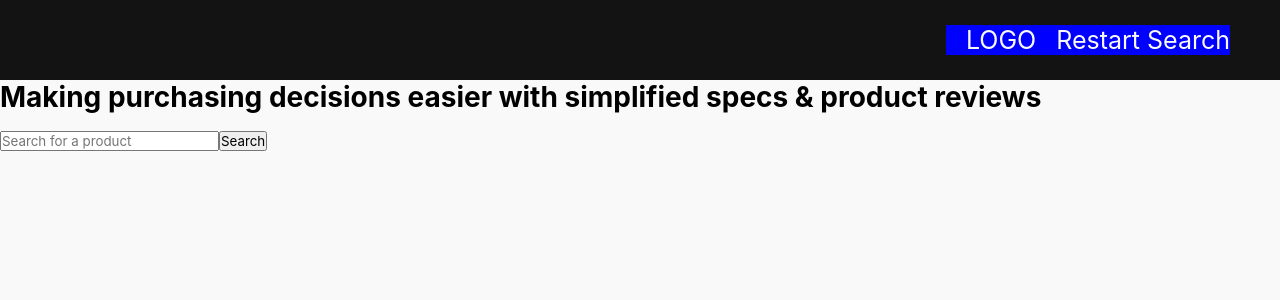
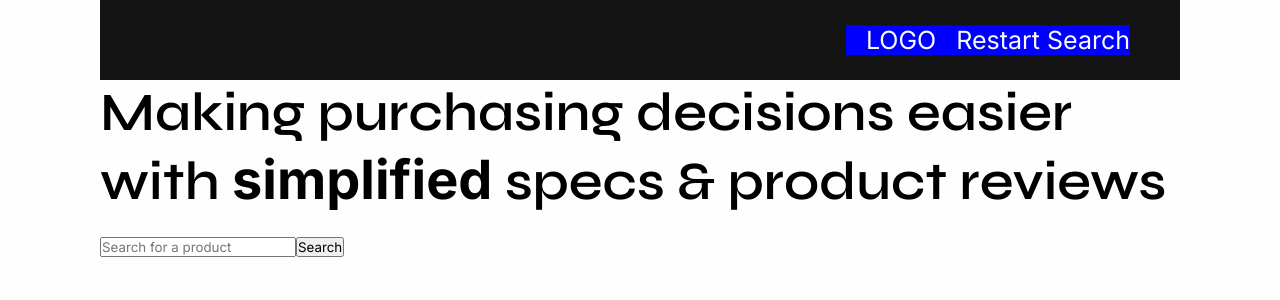
Before and after one commit to tzada8/capstone, a React (Create React App) app in the folder frontend/: page / in a window 1280 px wide. Shown: the top 300 px of the page. Built offline with nearby package versions, Linux system fonts and the light colour scheme.

Commit message:
Pulled all colour and font styles from Figma

```diff
--- a/frontend/public/index.html
+++ b/frontend/public/index.html
@@ -10,6 +10,10 @@
       content="Web site created using create-react-app"
     />
     <link rel="apple-touch-icon" href="%PUBLIC_URL%/logo192.png" />
+    <!-- GOOGLE FONTS -->
+    <link rel="preconnect" href="https://fonts.googleapis.com">
+    <link rel="preconnect" href="https://fonts.gstatic.com" crossorigin>
+    <link href="https://fonts.googleapis.com/css2?family=Inter:wght@100..900&family=Syne:wght@400..800&display=swap" rel="stylesheet">
     <!--
       manifest.json provides metadata used when your web app is installed on a
       user's mobile device or desktop. See https://developers.google.com/web/fundamentals/web-app-manifest/
--- a/frontend/src/App.css
+++ b/frontend/src/App.css
@@ -1,27 +1,40 @@
 /* GLOBAL STYLES */
 :root {
-    --BLACK: #000;
-    --WHITE: #f9f9f9;
+    /* COLOURS */
+    --PURE-BLACK: #000000;
+    --OFF-BLACK: #2D3748;
+    --PURE-WHITE: #F9F9F9;
+    --OFF-WHITE: #FEFEFE;
+    --GREY: #A2A5AB;
+    --LIGHT-GREY: #E7E7E7;
 
-    --FONT: -apple-system, BlinkMacSystemFont, 'Segoe UI', 'Roboto', sans-serif;
-    --BODY-FONT-SIZE: 14px;
-    --TITLE-FONT-SIZE: 28px;
+    --DARK-BLUE: #004EC6;
+    --PRIMARY-BLUE: #1776EE;
+    --LIGHT-BLUE: #E8F1FD;
+    --LIGHTER-BLUE: #EFF6FE;
+    --LIGHTEST-BLUE: #F7FAFE;
+
+    --GREEN: #52C41A;
+    --YELLOW: #FADB14;
+    --RED: #FF4D4F;
+
+    /* FONTS */
+    --HEADING-FONT: "Syne", sans-serif;
+    --BODY-FONT: "Inter", sans-serif;
+
+    /* STYLES */
 }
 
 * {
     box-sizing: border-box;
     margin: 0;
     padding: 0;
-    font-family: var(--FONT);
+    font-family: var(--BODY-FONT);
 }
 
 body {
-    font-size: var(--BODY-FONT-SIZE);
-    background: var(--WHITE);
-}
-
-h1 {
-    font-size: var(--TITLE-FONT-SIZE)
+    background: var(--OFF-WHITE);
+    padding: 0 100px;
 }
 
 li {
@@ -44,3 +57,98 @@ input[type="radio"] {
     opacity: 0;
     pointer-events: none;
 }
+
+h1, h2, h3, h4, .logo {
+    font-weight: 600;
+    font-style: normal;
+}
+
+h1, h2, h3 {
+    font-family: var(--HEADING-FONT);
+    letter-spacing: -2%;
+}
+
+h1 {
+    font-size: 54px;
+    line-height: 124%;
+}
+
+h2 {
+    font-size: 44px;
+    line-height: 124%;
+}
+
+h3 {
+    font-size: 36px;
+    line-height: 132%;
+}
+
+h4 {
+    font-size: 26px;
+    font-family: var(--BODY-FONT);
+    letter-spacing: 0%;
+    line-height: 140%;
+}
+
+.logo {
+    font-size: 28px;
+    font-family: var(--HEADING-FONT);
+    letter-spacing: -1%;
+    line-height: 120%;
+}
+
+.body-1, .body-1-medium, .body-1-bold {
+    font-size: 18px;
+    font-family: var(--BODY-FONT);
+    letter-spacing: 1%;
+    line-height: 156%;
+    font-variation-settings: "slnt" 0;
+}
+
+.body-1 {
+    font-weight: 400;
+}
+
+.body-1-medium {
+    font-weight: 500;
+}
+
+.body-1-bold {
+    font-weight: 600;
+}
+
+.body-2, .body-2-medium {
+    font-size: 16px;
+    font-family: var(--BODY-FONT);
+    letter-spacing: 1%;
+    line-height: 140%;
+    font-variation-settings: "slnt" 0;
+}
+
+.body-2 {
+    font-weight: 400;
+}
+
+.body-2-medium {
+    font-weight: 500;
+}
+
+.body-3, .body-3-medium, .body-3-bold {
+    font-size: 14px;
+    font-family: var(--BODY-FONT);
+    letter-spacing: 1%;
+    line-height: 135%;
+    font-variation-settings: "slnt" 0;
+}
+
+.body-3 {
+    font-weight: 400;
+}
+
+.body-3-medium {
+    font-weight: 500;
+}
+
+.body-3-bold {
+    font-weight: 700;
+}
--- a/frontend/src/components/navbar/Navbar.css
+++ b/frontend/src/components/navbar/Navbar.css
@@ -16,7 +16,7 @@
 }
 
 .links a {
-    color: var(--WHITE);
+    color: var(--PURE-WHITE);
     margin-left: 20px;
     font-size: 25px;
 }
```
